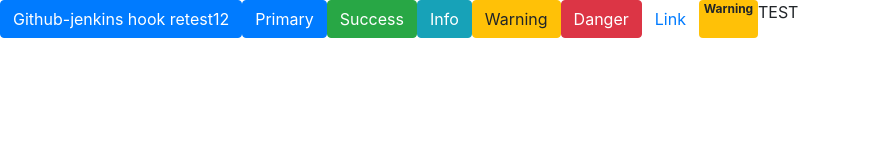
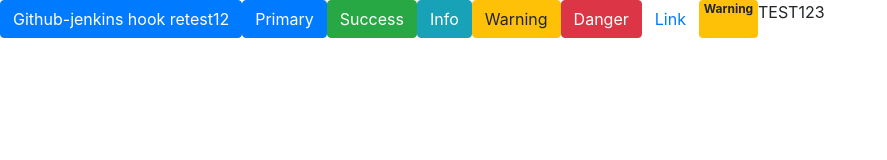
Before and after one commit to Minyeob/react_start, a React (Create React App) app: page / in a window 1280 px wide. Shown: the top 160 px of the page, without its empty margins (0-887 px from the left). Built offline with nearby package versions, Linux system fonts and the light colour scheme.

Commit message:
jenkins test#3

```diff
--- a/src/App.js
+++ b/src/App.js
@@ -37,7 +37,7 @@ function App() {
           {/* Deemphasize a button by making it look like a link while maintaining button behavior */}
           <Button variant="link">Link</Button>
           <Badge variant="warning">Warning</Badge>
-          TEST
+          TEST123
       </ButtonToolbar>
     </div>
   );
```
